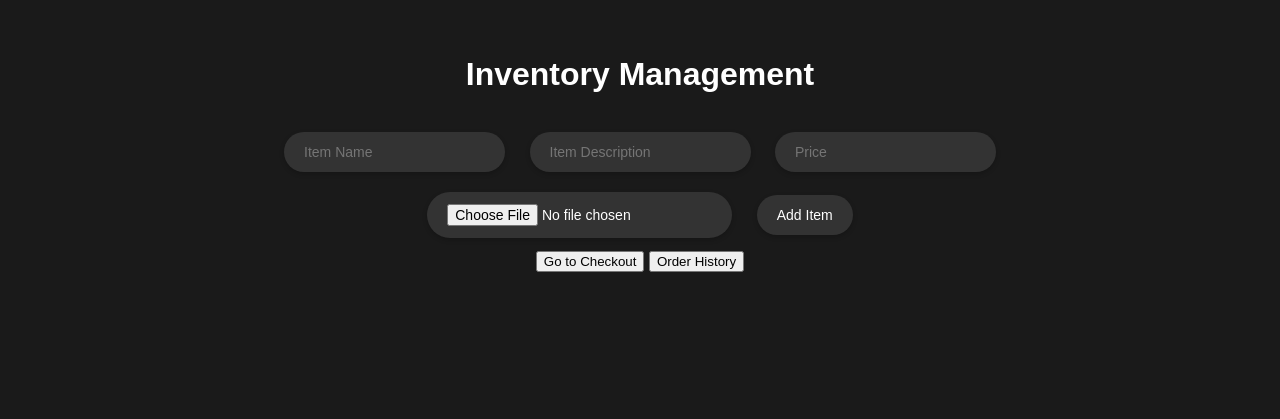
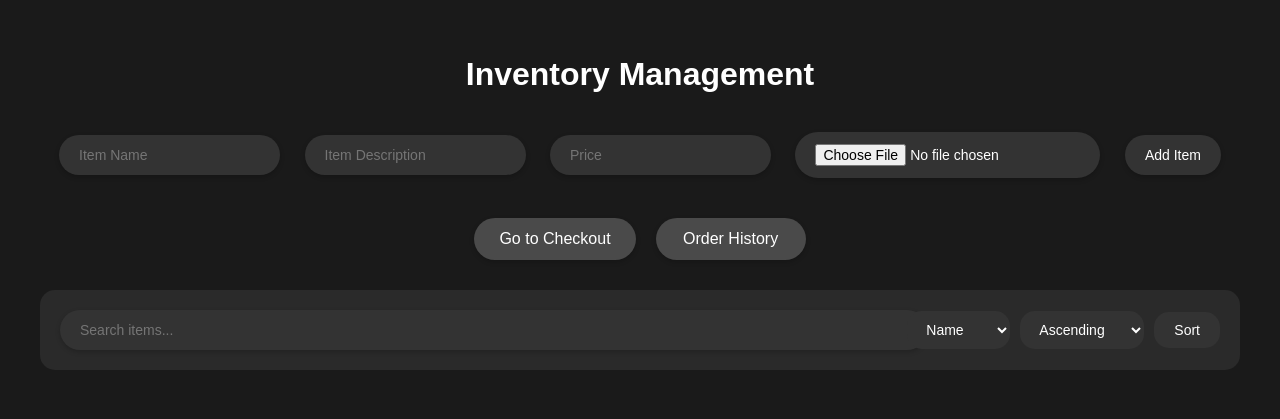
Before and after one commit to robthomas1120/inventoryApp, a Flask app: page / in a window 1280 px wide. Shown: the top 419 px of the page. Run offline with Flask 3, Linux system fonts and the light colour scheme; data that the repository does not hold is empty.

Commit message:
added sort and search

```diff
--- a/static/css/styles.css
+++ b/static/css/styles.css
@@ -6,11 +6,12 @@ body {
 }
 
 .container {
-    max-width: 800px;
+    max-width: 1200px;
     margin: 0 auto;
     padding: 20px;
     text-align: center;
 }
+
 
 .form-container input, .form-container button {
     margin: 10px;
@@ -31,16 +32,15 @@ body {
 }
 
 .inventory-container {
-    display: flex;
-    flex-wrap: wrap;
-    justify-content: center;
+    display: grid;
+    grid-template-columns: repeat(3, 1fr);
     gap: 30px;
     margin-top: 30px;
 }
 
 .item-box {
     position: relative;
-    width: 500px;
+    width: 100%;
     border-radius: 15px;
     padding: 15px;
     text-align: center;
@@ -56,8 +56,8 @@ body {
 }
 
 .item-box img {
-    width: 500px;
-    height: 500px;
+    width: 100%;
+    height: 300px;
     object-fit: cover;
     border-radius: 10px;
 }
@@ -158,3 +158,126 @@ body {
     transform: translateY(-2px);
     box-shadow: 0 4px 8px rgba(0, 0, 0, 0.3);
 }
+
+/* Add these styles to your existing CSS file */
+
+.search-filter-container {
+    margin: 20px 0;
+    padding: 20px;
+    background-color: #2a2a2a;
+    border-radius: 15px;
+    display: flex;
+    flex-wrap: wrap;
+    gap: 20px;
+    justify-content: center;
+    align-items: center;
+}
+
+.search-box {
+    flex: 1;
+    min-width: 200px;
+}
+
+.search-box input {
+    width: 100%;
+    padding: 12px 20px;
+    font-size: 14px;
+    background-color: #333;
+    color: #ffffff;
+    border: none;
+    border-radius: 25px;
+    transition: all 0.3s ease;
+    box-shadow: 0 2px 5px rgba(0, 0, 0, 0.2);
+}
+
+.search-box input:focus {
+    outline: none;
+    box-shadow: 0 4px 8px rgba(0, 0, 0, 0.3);
+    background-color: #444;
+}
+
+.filter-controls {
+    display: flex;
+    gap: 10px;
+    align-items: center;
+    flex-wrap: wrap;
+}
+
+.filter-controls select {
+    padding: 10px 15px;
+    font-size: 14px;
+    background-color: #333;
+    color: #ffffff;
+    border: none;
+    border-radius: 15px;
+    cursor: pointer;
+    transition: all 0.3s ease;
+}
+
+.filter-controls select:hover {
+    background-color: #444;
+}
+
+.filter-controls button {
+    padding: 10px 20px;
+    font-size: 14px;
+    background-color: #333;
+    color: #ffffff;
+    border: none;
+    border-radius: 15px;
+    cursor: pointer;
+    transition: all 0.3s ease;
+}
+
+.filter-controls button:hover {
+    background-color: #444;
+    transform: translateY(-2px);
+    box-shadow: 0 4px 8px rgba(0, 0, 0, 0.3);
+}
+@media (max-width: 1200px) {
+    .inventory-container {
+        grid-template-columns: repeat(2, 1fr);
+    }
+}
+
+
+@media (max-width: 768px) {
+    .inventory-container {
+        grid-template-columns: 1fr;
+    }
+
+    .navigation-buttons {
+        flex-direction: column;
+    }
+
+    .navigation-buttons button {
+        width: 100%;
+    }
+}
+
+.navigation-buttons {
+    display: flex;
+    justify-content: center;
+    gap: 20px;
+    margin: 30px 0;
+}
+
+
+.navigation-buttons button {
+    padding: 12px 25px;
+    font-size: 16px;
+    background-color: #4a4a4a;
+    color: #ffffff;
+    border: none;
+    border-radius: 25px;
+    cursor: pointer;
+    transition: all 0.3s ease;
+    box-shadow: 0 2px 5px rgba(0, 0, 0, 0.2);
+    min-width: 150px;
+}
+
+.navigation-buttons button:hover {
+    background-color: #5a5a5a;
+    transform: translateY(-2px);
+    box-shadow: 0 4px 8px rgba(0, 0, 0, 0.3);
+}
--- a/static/js/script.js
+++ b/static/js/script.js
@@ -1,11 +1,21 @@
+let inventory = [];
+let filteredInventory = [];
+
 async function fetchItems() {
     try {
         const response = await fetch('/items');
         if (!response.ok) {
             throw new Error('Failed to fetch items');
         }
-        const items = await response.json();
+        inventory = await response.json();
+        filteredInventory = [...inventory];
+        displayItems(filteredInventory);
+    } catch (error) {
+        console.error('Error fetching items:', error);
+    }
+}
 
+function displayItems(items) {
     const container = document.getElementById('inventory-container');
     container.innerHTML = '';  // Clear previous items
 
@@ -23,9 +33,52 @@ async function fetchItems() {
         `;
         container.appendChild(box);
     });
-    } catch (error) {
-        console.error('Error fetching items:', error);
 }
+
+// Search functionality
+function handleSearch() {
+    const searchTerm = document.getElementById('searchInput').value.toLowerCase();
+    filteredInventory = inventory.filter(item =>
+        item[1].toLowerCase().includes(searchTerm) // Search by name
+    );
+    displayItems(filteredInventory);
+}
+
+// Filter functionality
+function applyFilter() {
+    const filterAttribute = document.getElementById('filterAttribute').value;
+    const sortOrder = document.getElementById('sortOrder').value;
+
+    let sortedItems = [...filteredInventory];
+
+    sortedItems.sort((a, b) => {
+        let valueA, valueB;
+
+        switch(filterAttribute) {
+            case 'name':
+                valueA = a[1].toLowerCase();
+                valueB = b[1].toLowerCase();
+                break;
+            case 'price':
+                valueA = a[5];
+                valueB = b[5];
+                break;
+            case 'quantity':
+                valueA = a[4] || 0;
+                valueB = b[4] || 0;
+                break;
+            default:
+                return 0;
+        }
+
+        if (sortOrder === 'asc') {
+            return valueA > valueB ? 1 : -1;
+        } else {
+            return valueA < valueB ? 1 : -1;
+        }
+    });
+
+    displayItems(sortedItems);
 }
 
 // Open the modal to adjust quantity
@@ -33,41 +86,33 @@ function openQuantityWindow(item) {
     const modal = document.getElementById('quantity-modal');
     document.getElementById('modal-item-name').innerText = `Update Quantity for ${item[1]}`;
     modal.style.display = 'block';
-    modal.dataset.itemId = item[0]; // Save item ID to modal for later
-    modal.dataset.currentQuantity = item[4] || 0; // Save current quantity for validation
+    modal.dataset.itemId = item[0];
+    modal.dataset.currentQuantity = item[4] || 0;
 
-    // Reset the input field and ensure it's enabled
     const quantityInput = document.getElementById('quantityChange');
-    quantityInput.value = 0;  // Reset the value
-    quantityInput.disabled = false;  // Enable the input field if it was disabled
+    quantityInput.value = 0;
+    quantityInput.disabled = false;
 }
 
-// Close the modal when the close button (×) is clicked
+// Close modal handlers
 document.getElementById('close-modal').addEventListener('click', function() {
     const modal = document.getElementById('quantity-modal');
     modal.style.display = 'none';
-
-    // Reset the input value when closing the modal
     const quantityInput = document.getElementById('quantityChange');
-    quantityInput.value = 0;  // Reset the value
-    quantityInput.disabled = false;  // Ensure the input is enabled
+    quantityInput.value = 0;
+    quantityInput.disabled = false;
 });
 
-// Close the modal if clicking outside the modal content
 window.addEventListener('click', function(event) {
     const modal = document.getElementById('quantity-modal');
     if (event.target === modal) {
         modal.style.display = 'none';
-
-        // Reset the input value when closing the modal
         const quantityInput = document.getElementById('quantityChange');
-        quantityInput.value = 0;  // Reset the value
-        quantityInput.disabled = false;  // Ensure the input is enabled
+        quantityInput.value = 0;
+        quantityInput.disabled = false;
     }
 });
 
-
-// Submit the quantity change (either add or subtract)
 async function submitQuantityChange(changeFactor) {
     const modal = document.getElementById('quantity-modal');
     const itemId = modal.dataset.itemId;
@@ -79,18 +124,15 @@ async function submitQuantityChange(changeFactor) {
         return;
     }
 
-    // Check if the new quantity would be negative
     if (currentQuantity + quantityChange < 0) {
         alert("Quantity cannot go below zero. Please enter a valid quantity change.");
         return;
     }
 
-    // Update quantity if valid
     await updateQuantity(itemId, quantityChange);
     modal.style.display = 'none';
 }
 
-// Update quantity for an item
 async function updateQuantity(itemId, quantityChange) {
     await fetch(`/items/${itemId}`, {
         method: 'PUT',
@@ -98,10 +140,9 @@ async function updateQuantity(itemId, quantityChange) {
         body: JSON.stringify({ quantity_change: quantityChange })
     });
 
-    fetchItems(); // Refresh items after update
+    fetchItems();
 }
 
-// Add a new item to the database
 async function addItem() {
     const name = document.getElementById('name').value;
     const description = document.getElementById('description').value;
@@ -126,7 +167,6 @@ async function addItem() {
     fetchItems();
 }
 
-// Delete an item from the inventory
 async function deleteItem(itemId) {
     const confirmDelete = confirm("Are you sure you want to delete this item?");
     if (!confirmDelete) return;
@@ -138,11 +178,9 @@ async function deleteItem(itemId) {
         });
 
         if (response.ok) {
-            // Hide the quantity modal if it was open
             const modal = document.getElementById('quantity-modal');
             modal.style.display = 'none';
-
-            fetchItems(); // Refresh the inventory after deletion
+            fetchItems();
             alert("Item deleted successfully.");
         } else {
             alert("Failed to delete the item.");
@@ -152,5 +190,5 @@ async function deleteItem(itemId) {
         alert("Error deleting the item.");
     }
 }
-// Initialize items on page load
+
 window.onload = fetchItems;
--- a/templates/index.html
+++ b/templates/index.html
@@ -18,9 +18,27 @@
         </div>
 
         <div class="navigation-buttons">
-            <!-- Update the URLs to match the Flask routes -->
             <button onclick="window.location.href='/checkout'">Go to Checkout</button>
             <button onclick="window.location.href='/history'">Order History</button>
+        </div>
+
+        <!-- Search and Filter Section -->
+        <div class="search-filter-container">
+            <div class="search-box">
+                <input type="text" id="searchInput" placeholder="Search items..." oninput="handleSearch()">
+            </div>
+            <div class="filter-controls">
+                <select id="filterAttribute">
+                    <option value="name">Name</option>
+                    <option value="price">Price</option>
+                    <option value="quantity">Quantity</option>
+                </select>
+                <select id="sortOrder">
+                    <option value="asc">Ascending</option>
+                    <option value="desc">Descending</option>
+                </select>
+                <button onclick="applyFilter()">Sort</button>
+            </div>
         </div>
 
         <div id="inventory-container" class="inventory-container"></div>
```
Lines whose indentation alone changed are shown as unchanged.
